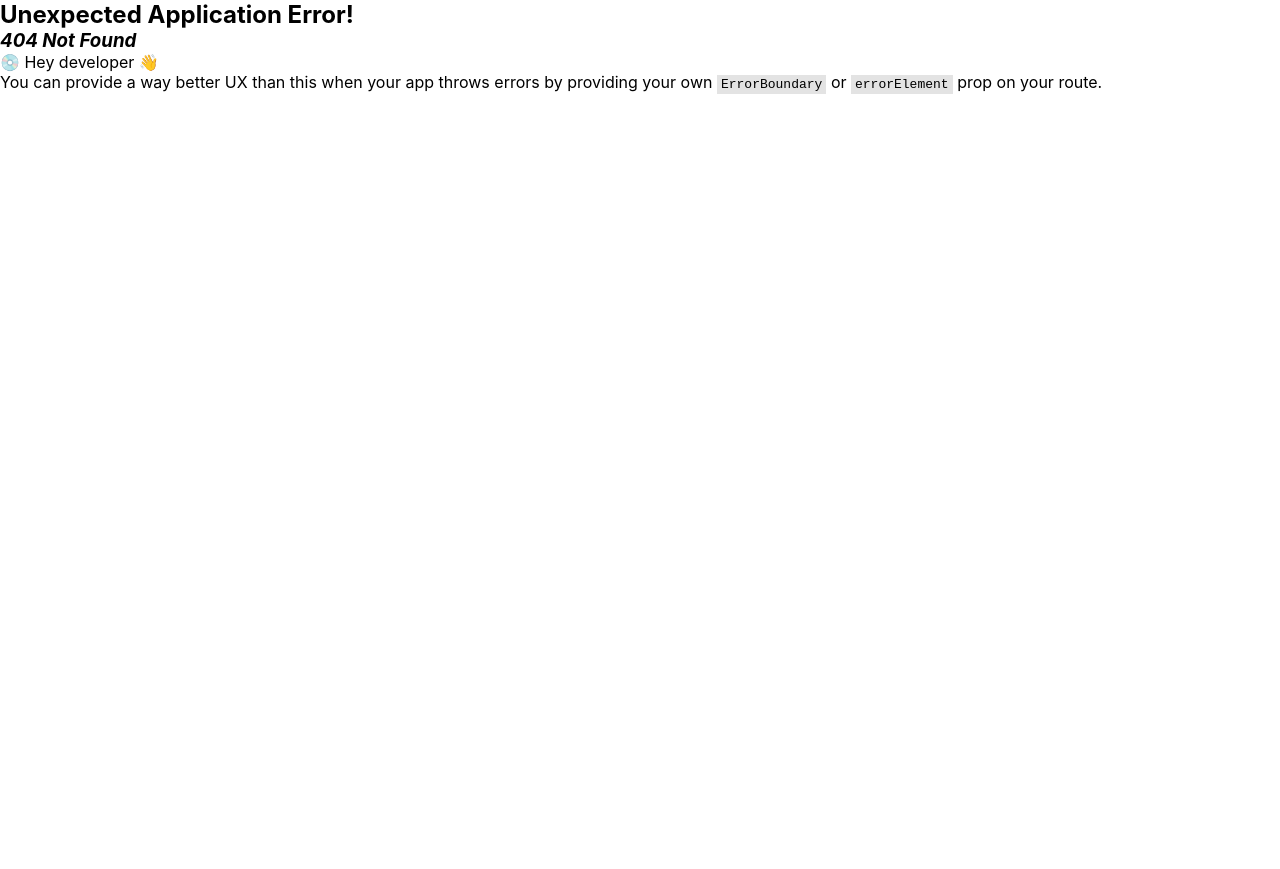
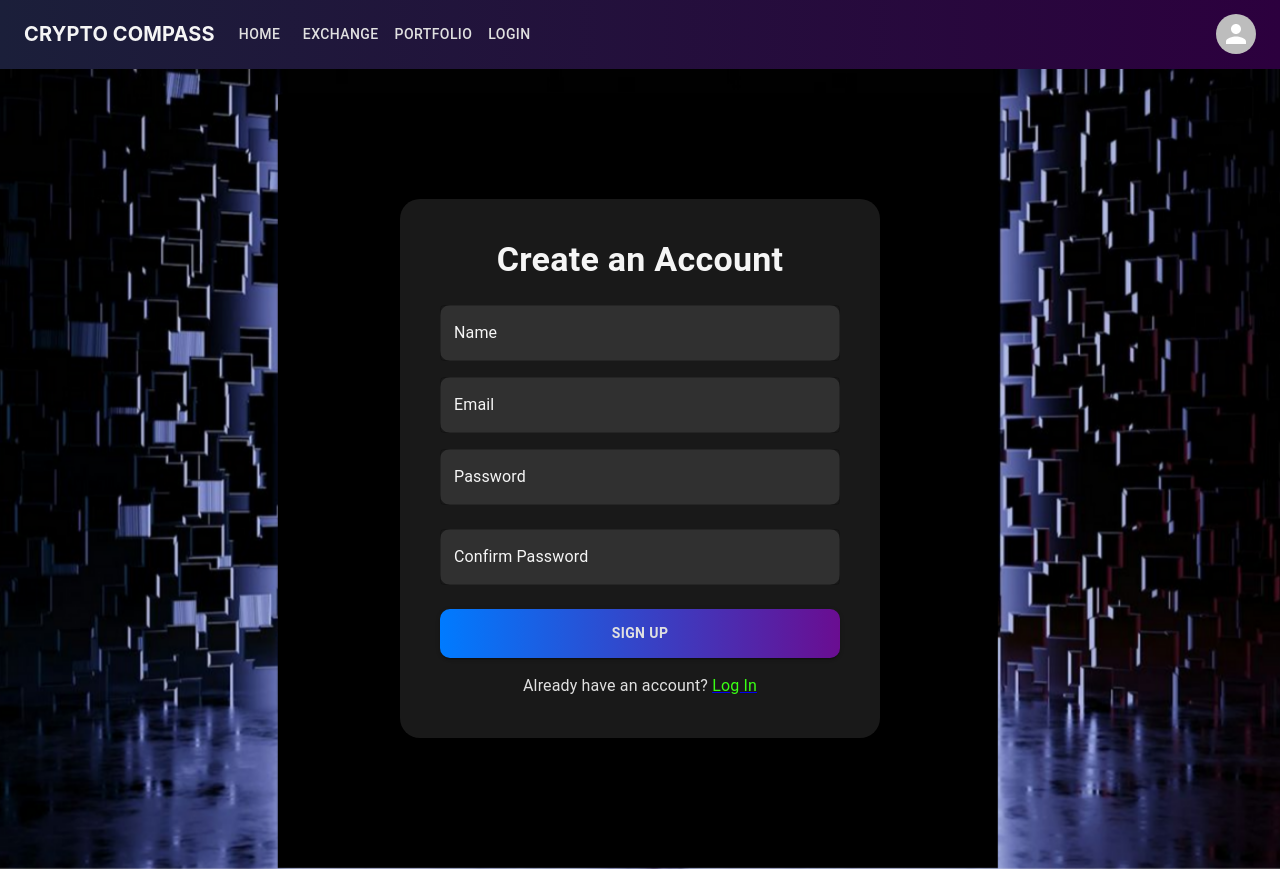
Before and after one commit to heelpatel01/crypto-compass.v0, a React (Vite) app in the folder Frontend/crypto-compass/: page /signup in a window 1280 px wide. Before the commit this address had no page. Before the commit the page ends 800 px from the top, so only its background shows below. Built offline with nearby package versions, Linux system fonts and the light colour scheme.

Commit message:
Added Signup and Login Pages

```diff
--- a/Frontend/crypto-compass/package.json
+++ b/Frontend/crypto-compass/package.json
@@ -14,7 +14,7 @@
     "@emotion/styled": "^11.13.0",
     "@fontsource/roboto": "^5.0.13",
     "@mui/icons-material": "^5.16.4",
-    "@mui/material": "^5.16.5",
+    "@mui/material": "^5.16.7",
     "@mui/styled-engine-sc": "^6.0.0-alpha.18",
     "@mui/x-charts": "^7.11.0",
     "date-fns": "^3.6.0",
--- a/Frontend/crypto-compass/src/Home.jsx
+++ b/Frontend/crypto-compass/src/Home.jsx
@@ -1,4 +1,4 @@
-import React, { useState, useEffect } from 'react';
+import { useState, useEffect } from 'react';
 import {
   Container,
   Typography,
@@ -16,17 +16,30 @@ const StyledContainer = styled(Container)(({ theme }) => ({
   paddingTop: theme.spacing(4),
   paddingBottom: theme.spacing(4),
   textAlign: 'center',
+  backgroundColor: '#0B0C10', // Dark slate background
+  color: '#EAEAEA', // Muted white text
+  minHeight: '100vh',
 }));
 
 const StyledPaper = styled(Paper)(({ theme }) => ({
   padding: theme.spacing(2),
   marginTop: theme.spacing(2),
+  backgroundColor: '#1F2833', // Charcoal black background for paper
+  color: '#EAEAEA', // Muted white text
 }));
 
 const LoaderContainer = styled('div')(({ theme }) => ({
   display: 'flex',
   justifyContent: 'center',
   marginTop: theme.spacing(4),
+}));
+
+const StyledListItem = styled(ListItem)(({ theme }) => ({
+  borderBottom: '1px solid #45A29E', // Neon green accent border
+}));
+
+const StyledAvatar = styled(Avatar)(({ theme }) => ({
+  backgroundColor: '#66FCF1', // Electric blue background for avatars
 }));
 
 function Home() {
@@ -53,29 +66,31 @@ function Home() {
 
   return (
     <StyledContainer maxWidth="md">
-      <Typography variant="h3" component="h1" gutterBottom>
+      <Typography variant="h3" component="h1" gutterBottom style={{ color: '#66FCF1' }}>
         Cryptocurrency Prices
       </Typography>
-      <Typography variant="subtitle1" gutterBottom>
+      <Typography variant="subtitle1" gutterBottom style={{ color: '#C5C6C7' }}>
         Stay updated with the latest prices and market data.
       </Typography>
       {loading ? (
         <LoaderContainer>
-          <CircularProgress />
+          <CircularProgress style={{ color: '#66FCF1' }} />
         </LoaderContainer>
       ) : (
         <StyledPaper>
           <List>
             {coinDetails.map((coin) => (
-              <ListItem key={coin.id}>
+              <StyledListItem key={coin.id}>
                 <ListItemAvatar>
-                  <Avatar src={coin.image} alt={coin.name} />
+                  <StyledAvatar src={coin.image} alt={coin.name} />
                 </ListItemAvatar>
                 <ListItemText
                   primary={`${coin.name} (${coin.symbol.toUpperCase()})`}
                   secondary={`$${coin.current_price.toLocaleString()}`}
+                  primaryTypographyProps={{ style: { color: '#C5C6C7' } }} // Soft gold text for list items
+                  secondaryTypographyProps={{ style: { color: '#66FCF1' } }} // Electric blue for price
                 />
-              </ListItem>
+              </StyledListItem>
             ))}
           </List>
         </StyledPaper>
--- a/Frontend/crypto-compass/src/Layout.jsx
+++ b/Frontend/crypto-compass/src/Layout.jsx
@@ -1,4 +1,4 @@
-import React from 'react'
+// import React from 'react'
 import { Outlet } from 'react-router-dom'
 import Navbar from './components/Navbar'
 
--- a/Frontend/crypto-compass/src/components/Navbar.jsx
+++ b/Frontend/crypto-compass/src/components/Navbar.jsx
@@ -1,5 +1,4 @@
-import React from "react";
-import { useState, useEffect } from "react";
+import React, { useState } from "react";
 import AppBar from "@mui/material/AppBar";
 import Box from "@mui/material/Box";
 import Toolbar from "@mui/material/Toolbar";
@@ -12,19 +11,9 @@ import Avatar from "@mui/material/Avatar";
 import Button from "@mui/material/Button";
 import Tooltip from "@mui/material/Tooltip";
 import MenuItem from "@mui/material/MenuItem";
-import AdbIcon from "@mui/icons-material/Adb";
-import logoImage from "../assets/Crypto-Compass-Logo.png";
-import { Link, NavLink } from "react-router-dom";
+import { NavLink } from "react-router-dom";
 
 function Navbar() {
- const [home, setHome] = useState(true);
- const [portfolio, setPortfolio] = useState(false);
- const [coins, setCoint] = useState([]);
-
- const pages = ["Home", "Portfolio", "Blogs"];
- const settings = ["login", "profile"];
-
- // mui
   const [anchorElNav, setAnchorElNav] = useState(null);
   const [anchorElUser, setAnchorElUser] = useState(null);
 
@@ -43,34 +32,41 @@ function Navbar() {
     setAnchorElUser(null);
   };
 
+  const pages = ["Home","Exchange", "Portfolio","Login"];
+  const settings = ["Login", "Profile"];
+
   return (
-  <div>
-   <AppBar position="static" sx={{ backgroundColor: "red", color: "white" }}>
+    <AppBar
+      position="static"
+      sx={{
+        background: "linear-gradient(90deg, #1B1F3A, #2C003E)",
+        color: "#E0E0E0",
+      }}
+    >
       <Container maxWidth="xl">
         <Toolbar disableGutters>
-      {/* <AdbIcon sx={{ display: { xs: "none", md: "flex" }, mr: 1 }} /> */}
-      {/* //logo */}
-
           <Typography
             variant="h6"
             noWrap
-       component="a"
+            component={NavLink}
+            to="/"
             sx={{
               mr: 2,
               display: { xs: "none", md: "flex" },
               fontWeight: 700,
               fontFamily: "unset",
-        color: "inherit",
+              color: "#F5F5F5",
               textDecoration: "none",
             }}
           >
             CRYPTO COMPASS
           </Typography>
 
+          {/* Mobile Menu */}
           <Box sx={{ flexGrow: 1, display: { xs: "flex", md: "none" } }}>
             <IconButton
               size="large"
-        aria-label="account of current user"
+              aria-label="menu"
               aria-controls="menu-appbar"
               aria-haspopup="true"
               onClick={handleOpenNavMenu}
@@ -92,102 +88,65 @@ function Navbar() {
               }}
               open={Boolean(anchorElNav)}
               onClose={handleCloseNavMenu}
-        sx={{
-         display: { xs: "block", md: "none" },
-        }}
+              sx={{ display: { xs: "block", md: "none" } }}
             >
-        <MenuItem key="Home" onClick={handleCloseNavMenu}>
-         <Typography textAlign="center">
-          <NavLink to="/">Home</NavLink>
+              {pages.map((page) => (
+                <MenuItem key={page} onClick={handleCloseNavMenu}>
+                  <Typography
+                    component={NavLink}
+                    to={`/${page.toLowerCase()}`}
+                    sx={{ textDecoration: "none", color: "#E0E0E0" }}
+                  >
+                    {page}
                   </Typography>
                 </MenuItem>
-
-        <MenuItem key="Exchange" onClick={handleCloseNavMenu}>
-         <Typography textAlign="center">
-          <NavLink to="/exchange">Exchange</NavLink>
-         </Typography>
-        </MenuItem>
-
-        <MenuItem key="Portfolio" onClick={handleCloseNavMenu}>
-         <Typography textAlign="center">
-          <NavLink to="/portfolio">Portfolio</NavLink>
-         </Typography>
-        </MenuItem>
-
-        <MenuItem key="Login" onClick={handleCloseNavMenu}>
-         <Typography textAlign="center">
-          <NavLink to="/login">Login</NavLink>
-         </Typography>
-        </MenuItem>
+              ))}
             </Menu>
           </Box>
-      {/* <AdbIcon sx={{ display: { xs: "flex", md: "none" }, mr: 1 }} /> */}
+
+          {/* Desktop Menu */}
           <Typography
             variant="h5"
             noWrap
-       component="a"
+            component={NavLink}
+            to="/"
             sx={{
               mr: 2,
               display: { xs: "flex", md: "none" },
               flexGrow: 1,
               fontFamily: "unset",
               fontWeight: 700,
-        color: "inherit",
+              color: "#F5F5F5",
               textDecoration: "none",
             }}
           >
             CRYPTO COMPASS
           </Typography>
+
           <Box sx={{ flexGrow: 1, display: { xs: "none", md: "flex" } }}>
-       {/* {pages.map((page) => (
+            {pages.map((page) => (
               <Button
                 key={page}
+                component={NavLink}
+                to={`/${page.toLowerCase()}`}
                 onClick={handleCloseNavMenu}
-         sx={{ my: 2, color: "white", display: "block" }}
+                sx={{
+                  my: 2,
+                  color: "#E0E0E0",
+                  display: "block",
+                  textDecoration: "none",
+                }}
               >
-        <NavLink>
                 {page}
-        </NavLink>
-
-        </Button> */}
-
-       <Button onClick={handleCloseNavMenu}>
-        <NavLink to="/" activeClassName="Active" className={()=>{}}>
-         Home
-        </NavLink>
               </Button>
-
-       <Button onClick={handleCloseNavMenu}>
-        <NavLink
-         to="/exchange"
-         activeClassName="Active"
-         className={"NavButtons"}
-        >
-         Exchange
-        </NavLink>
-       </Button>
-
-       <Button onClick={handleCloseNavMenu}>
-        <NavLink
-         to="/portfolio"
-         activeClassName="Active"
-         className={"NavButtons"}
-        >
-         Portfolio
-        </NavLink>
-       </Button>
-
-       <Button onClick={handleCloseNavMenu}>
-        <NavLink to="/login" activeClassName="Active" className={"NavButtons"}>
-         Login
-        </NavLink>
-       </Button>
+            ))}
           </Box>
 
+          {/* User Settings */}
           <Box sx={{ flexGrow: 0 }}>
             <Tooltip title="Open settings">
               <IconButton onClick={handleOpenUserMenu} sx={{ p: 0 }}>
-         <Avatar alt="Remy Sharp" src="/static/images/avatar/2.jpg" />
+                <Avatar alt="User Avatar" />
               </IconButton>
             </Tooltip>
             <Menu
@@ -208,7 +167,13 @@ function Navbar() {
             >
               {settings.map((setting) => (
                 <MenuItem key={setting} onClick={handleCloseUserMenu}>
-          <Typography textAlign="center">{setting}</Typography>
+                  <Typography
+                    component={NavLink}
+                    to={`/${setting.toLowerCase()}`}
+                    sx={{ textDecoration: "none", color: "#E0E0E0" }}
+                  >
+                    {setting}
+                  </Typography>
                 </MenuItem>
               ))}
             </Menu>
@@ -216,7 +181,6 @@ function Navbar() {
         </Toolbar>
       </Container>
     </AppBar>
-  </div>
   );
 }
 
--- a/Frontend/crypto-compass/src/components/VerticalTabs.jsx
+++ b/Frontend/crypto-compass/src/components/VerticalTabs.jsx
@@ -44,7 +44,7 @@ export default function VerticalTabs() {
   };
 
   fetch(
-   `https://api.coingecko.com/api/v3/coins/${coinId}/market_chart?vs_currency=inr&days=30`,
+   `https://api.coingecko.com/api/v3/coins/${coinId}/market_chart?vs_currency=inr&days=240`,
    options
   )
    .then((response) => response.json())
--- a/Frontend/crypto-compass/src/login/Login.jsx
+++ b/Frontend/crypto-compass/src/login/Login.jsx
@@ -1,9 +1,103 @@
-import React from 'react'
+import React from "react";
+import { Box, Button, TextField, Typography } from "@mui/material";
+import { NavLink } from "react-router-dom";
+import cryptoHomePageImg from '../assets/CryptoHomePage.png';
 
-function Login() {
+
+
+
+export default function Login() {
   return (
-    <div>Login</div>
-  )
+    <Box
+      sx={{
+        display: "flex",
+        height: "100vh",
+        background: `url(${cryptoHomePageImg}) center top / cover no-repeat`, // Focus on the top part of the image
+        alignItems: "center",
+        justifyContent: "center",
+        color: "#E0E0E0",
+      }}
+    >
+      {/* Centered Login Form */}
+      <Box
+        sx={{
+          backgroundColor: "rgba(30, 30, 30, 0.85)", // Semi-transparent background
+          backdropFilter: "blur(10px)",
+          borderRadius: "20px",
+          padding: "40px",
+          width: { xs: "90%", md: "400px" }, // Centered and responsive width
+          display: "flex",
+          flexDirection: "column",
+          alignItems: "center",
+          justifyContent: "center",
+        }}
+      >
+        <Typography
+          variant="h4"
+          sx={{ mb: 3, fontWeight: "bold", color: "#F5F5F5" }}
+        >
+          Welcome Back!
+        </Typography>
+
+        <TextField
+          label="Email"
+          variant="outlined"
+          fullWidth
+          sx={{
+            mb: 2,
+            backgroundColor: "rgba(255, 255, 255, 0.1)",
+            borderRadius: "10px",
+          }}
+          InputLabelProps={{
+            style: { color: "#F5F5F5" }, // White label text
+          }}
+          inputProps={{
+            style: { color: "#F5F5F5" }, // White input text
+          }}
+        />
+
+        <TextField
+          label="Password"
+          type="password"
+          variant="outlined"
+          fullWidth
+          sx={{
+            mb: 3,
+            backgroundColor: "rgba(255, 255, 255, 0.1)",
+            borderRadius: "10px",
+          }}
+          InputLabelProps={{
+            style: { color: "#F5F5F5" },
+          }}
+          inputProps={{
+            style: { color: "#F5F5F5" },
+          }}
+        />
+
+        <Button
+          variant="contained"
+          sx={{
+            width: "100%",
+            py: 1.5,
+            fontWeight: "bold",
+            borderRadius: "10px",
+            background: "linear-gradient(90deg, #007BFF, #6A0D91)", // Electric Blue to Violet
+            color: "#E0E0E0",
+            "&:hover": {
+              background: "linear-gradient(90deg, #39FF14, #FFD700)", // Neon Green to Soft Gold hover effect
+            },
+          }}
+        >
+          Log In
+        </Button>
+
+        <Typography sx={{ mt: 2 }}>
+          New to Crypto Compass?{" "}
+          <NavLink to={"/signup"}>
+            <span style={{ color: "#39FF14" }}>Sign Up</span>
+          </NavLink>
+        </Typography>
+      </Box>
+    </Box>
+  );
 }
-
-export default Login
--- a/Frontend/crypto-compass/src/main.jsx
+++ b/Frontend/crypto-compass/src/main.jsx
@@ -15,6 +15,7 @@ import Login from "./login/Login.jsx";
 import { BrowserRouter } from "react-router-dom";
 import Exchange from "./exchange/Exchange.jsx";
 import Chronology from "./components/Chronology.jsx";
+import Signup from "./signup/Signup.jsx";
 
 // const router = createBrowserRouter([
 //  {
@@ -40,10 +41,12 @@ import Chronology from "./components/Chronology.jsx";
 const router1 = createBrowserRouter(
  createRoutesFromElements(<Route path="/" element={<Layout />}>
         <Route path="" element={<Home />}/>
+        <Route path="home" element={<Home />}/>
         <Route path="portfolio" element={<Portfolio />}/>
         <Route path="login" element={<Login />}/>
         <Route path="exchange" element={<Exchange />}/>
         <Route path="chrono" element={<Chronology />}/>
+        <Route path="signup" element={<Signup />}/>
  </Route>)
 );
 
--- a/Frontend/crypto-compass/src/signup/Signup.jsx
+++ b/Frontend/crypto-compass/src/signup/Signup.jsx
@@ -1,9 +1,135 @@
-import React from 'react'
+import React from "react";
+import { Box, Button, TextField, Typography } from "@mui/material";
+import { NavLink } from "react-router-dom";
+import cryptoHomePageImg from '../assets/CryptoHomePage.png'; // Import the background image
 
-function Signup() {
+export default function Signup() {
   return (
-    <div>Signup</div>
-  )
+    <Box
+      sx={{
+        display: "flex",
+        height: "100vh",
+        background: `url(${cryptoHomePageImg}) center top / cover no-repeat`, // Use the imported image
+        alignItems: "center",
+        justifyContent: "center",
+        color: "#E0E0E0",
+      }}
+    >
+      {/* Centered Signup Form */}
+      <Box
+        sx={{
+          backgroundColor: "rgba(30, 30, 30, 0.85)", // Semi-transparent background
+          backdropFilter: "blur(10px)",
+          borderRadius: "20px",
+          padding: "40px",
+          width: { xs: "90%", md: "400px" }, // Centered and responsive width
+          display: "flex",
+          flexDirection: "column",
+          alignItems: "center",
+          justifyContent: "center",
+        }}
+      >
+        <Typography
+          variant="h4"
+          sx={{ mb: 3, fontWeight: "bold", color: "#F5F5F5" }}
+        >
+          Create an Account
+        </Typography>
+
+        <TextField
+          label="Name"
+          variant="outlined"
+          fullWidth
+          sx={{
+            mb: 2,
+            backgroundColor: "rgba(255, 255, 255, 0.1)",
+            borderRadius: "10px",
+          }}
+          InputLabelProps={{
+            style: { color: "#F5F5F5" }, // White label text
+          }}
+          inputProps={{
+            style: { color: "#F5F5F5" }, // White input text
+          }}
+        />
+
+        <TextField
+          label="Email"
+          variant="outlined"
+          fullWidth
+          sx={{
+            mb: 2,
+            backgroundColor: "rgba(255, 255, 255, 0.1)",
+            borderRadius: "10px",
+          }}
+          InputLabelProps={{
+            style: { color: "#F5F5F5" }, // White label text
+          }}
+          inputProps={{
+            style: { color: "#F5F5F5" }, // White input text
+          }}
+        />
+
+        <TextField
+          label="Password"
+          type="password"
+          variant="outlined"
+          fullWidth
+          sx={{
+            mb: 3,
+            backgroundColor: "rgba(255, 255, 255, 0.1)",
+            borderRadius: "10px",
+          }}
+          InputLabelProps={{
+            style: { color: "#F5F5F5" },
+          }}
+          inputProps={{
+            style: { color: "#F5F5F5" },
+          }}
+        />
+
+        <TextField
+          label="Confirm Password"
+          type="password"
+          variant="outlined"
+          fullWidth
+          sx={{
+            mb: 3,
+            backgroundColor: "rgba(255, 255, 255, 0.1)",
+            borderRadius: "10px",
+          }}
+          InputLabelProps={{
+            style: { color: "#F5F5F5" },
+          }}
+          inputProps={{
+            style: { color: "#F5F5F5" },
+          }}
+        />
+
+        <Button
+          variant="contained"
+          sx={{
+            width: "100%",
+            py: 1.5,
+            fontWeight: "bold",
+            borderRadius: "10px",
+            background: "linear-gradient(90deg, #007BFF, #6A0D91)", // Electric Blue to Violet
+            color: "#E0E0E0",
+            "&:hover": {
+              background: "linear-gradient(90deg, #39FF14, #FFD700)", // Neon Green to Soft Gold hover effect
+            },
+          }}
+        >
+          Sign Up
+        </Button>
+
+        <Typography sx={{ mt: 2 }}>
+          Already have an account?{" "}
+          <NavLink to={"/login"}>
+            <span style={{ color: "#39FF14" }}>Log In</span>
+          </NavLink>
+        </Typography>
+      </Box>
+    </Box>
+  );
 }
-
-export default Signup
```
Also changed, not shown: Frontend/crypto-compass/src/assets/CryptoHomePage.png (added), 1 other file (tests, documents, lock files or other folders). Lines whose indentation alone changed are shown as unchanged.
